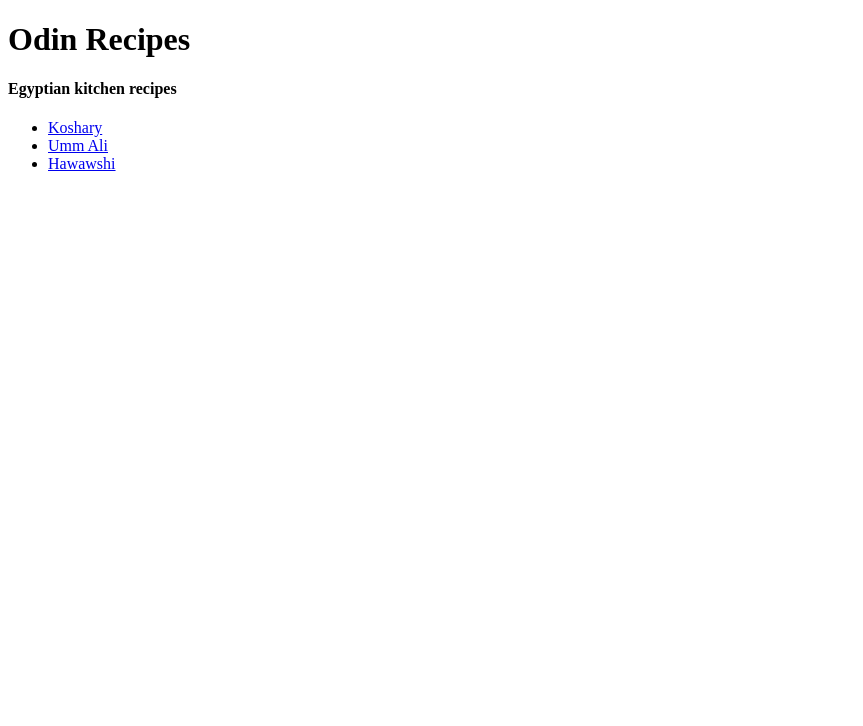
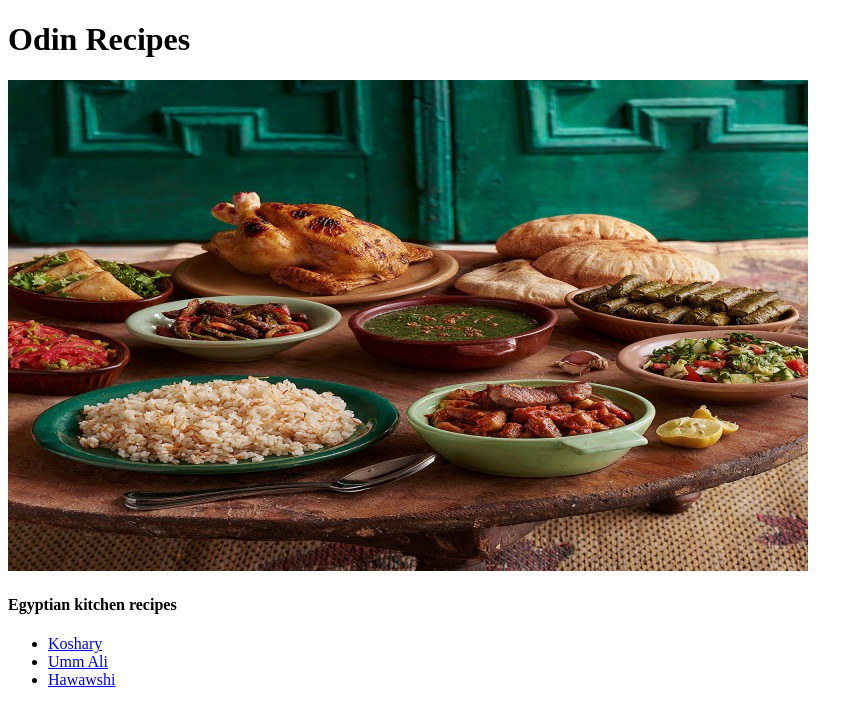
Before and after one commit to yousef8/odin-recipes, a plain HTML site: page index.html in a window 1280 px wide. Shown: the whole page, without its empty margins (0-863 px from the left). Drawn offline with Linux system fonts and the light colour scheme.

Commit message:
Add an image of tablia to home page

```diff
--- a/index.html
+++ b/index.html
@@ -8,6 +8,9 @@
 </head>
 <body>
     <h1>Odin Recipes</h1>
+
+    <img src="img/tablia_table.jpg" alt="tablia table">
+
     <h4>Egyptian kitchen recipes</h4>
     <ul>
         <li><a href="recipes/koshary.html">Koshary</a></li>
```
Also changed, not shown: img/tablia_table.jpg (added).
